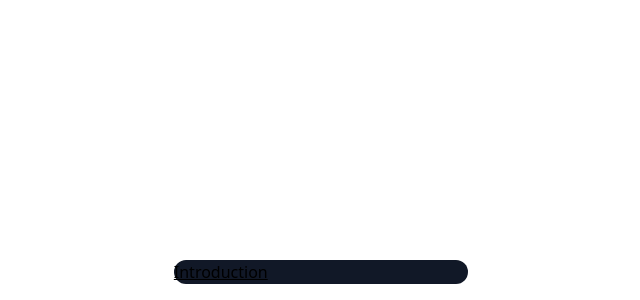
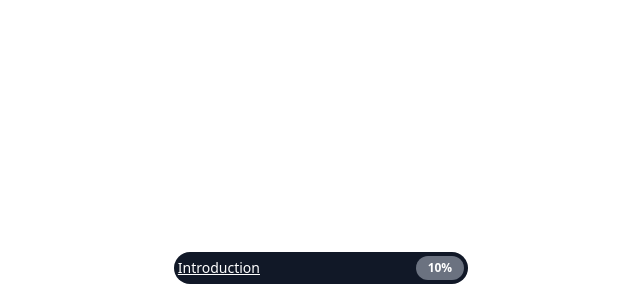
Before and after one commit to olashipsjs/fancy-dock, a React (Vite) app: page / in a window 1280 px wide. Shown: the part 500-800 px from the top of the page, without its empty margins (319-959 px from the left). Built offline with nearby package versions, Linux system fonts and the light colour scheme.

Commit message:
✨ Enhance introduction section with additional styling and a progress button

```diff
--- a/src/App.tsx
+++ b/src/App.tsx
@@ -1,8 +1,13 @@
 const App = () => {
   return (
     <div className='min-h-screen flex flex-col items-center justify-end max-w-[400px] mx-auto p-4'>
-      <div className='bg-gray-900 w-4/5 rounded-full'>
-        <h6 className='underline'>Introduction</h6>
+      <div className='bg-gray-900 w-4/5 rounded-full flex overflow-clip items-center p-1'>
+        <h6 className='underline text-white text-sm font-medium flex-1'>
+          Introduction
+        </h6>
+        <button className='py-1.5 px-3 rounded-full text-white leading-[1] bg-gray-500 text-xs font-semibold'>
+          10%
+        </button>
       </div>
     </div>
   );
```
